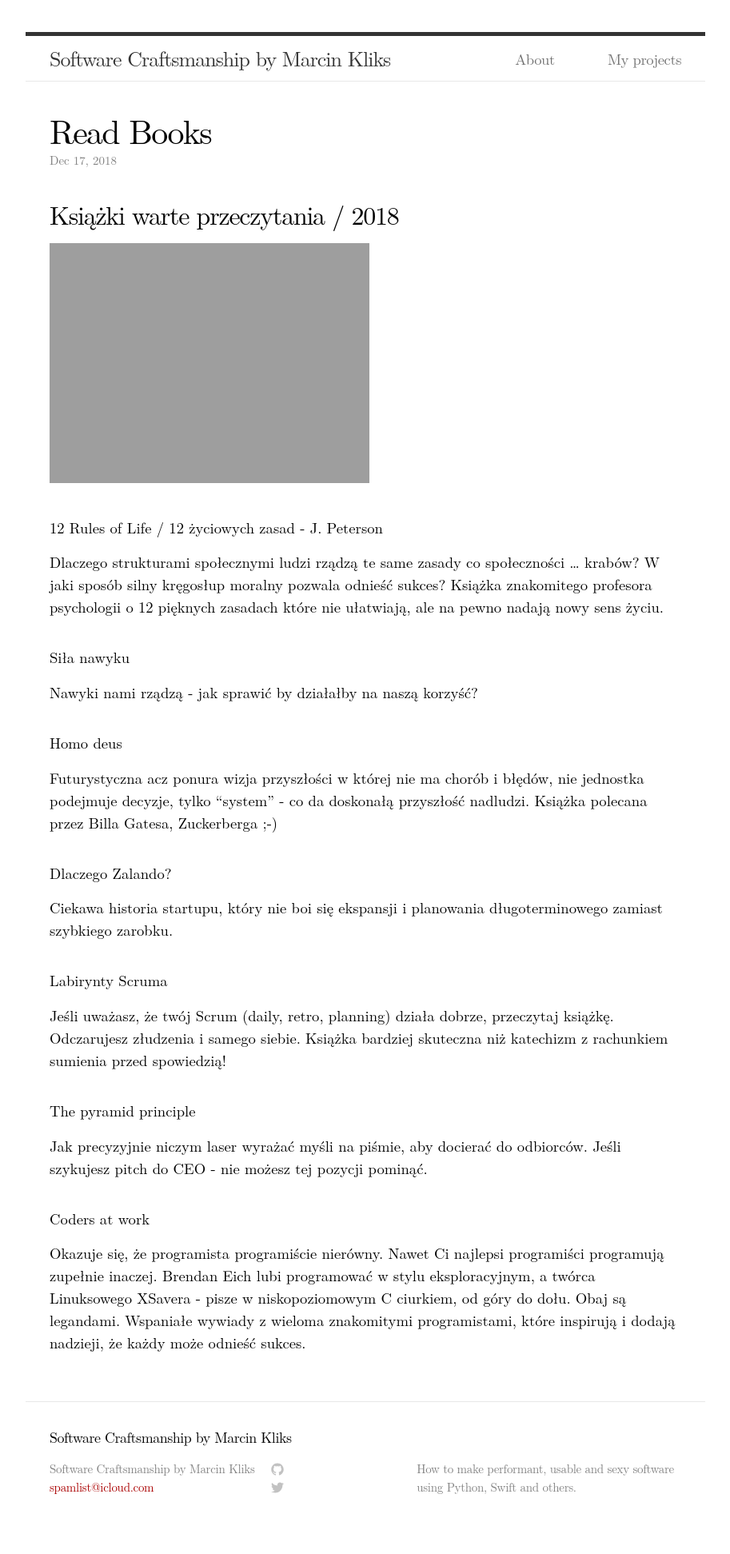
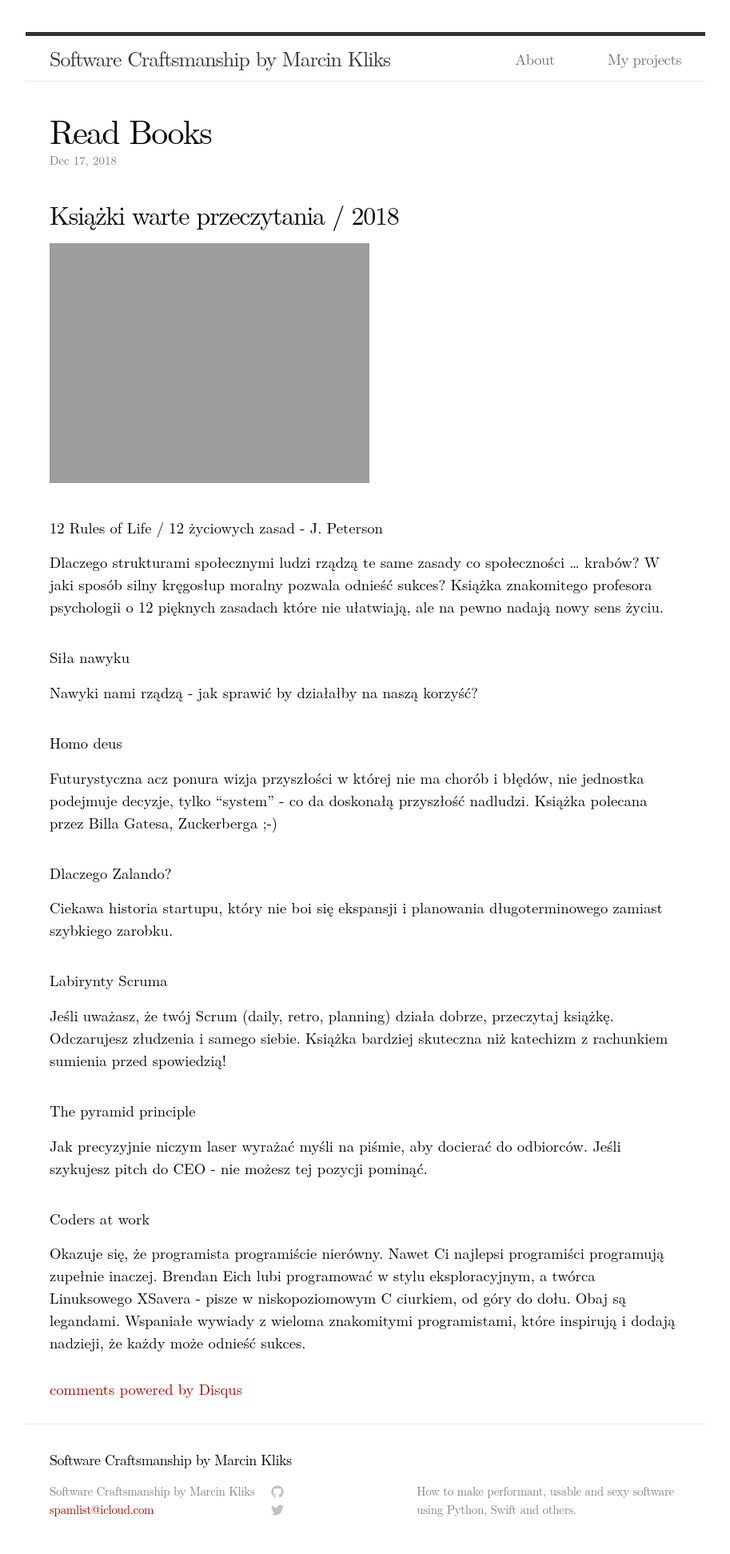
Before and after one commit to vi4m/vi4m.github.io, a Jekyll site: the page built from _posts/2018-12-17-read-books.md, in a window 1280 px wide. Shown: the whole page at 80% size, without its empty margins (183-1096 px from the left). Built offline with Jekyll 4.4.1, drawn with Linux system fonts in a browser that asks for light colours; some web fonts are replaced; our own code applies the rules of GitHub Pages for plain Markdown files; comment, search, counter and statistics services are not loaded; before the commit the page ends 1915 px from its top, so only the background shows below that; some of the changed lines change nothing that is shown.

Commit message:
Update 2018-12-17-read-books.md

```diff
--- a/_posts/2018-12-17-read-books.md
+++ b/_posts/2018-12-17-read-books.md
@@ -1,5 +1,7 @@
 ---
 published: true
+layout: post
+comments: true
 ---
 
 ## Książki warte przeczytania / 2018
```
